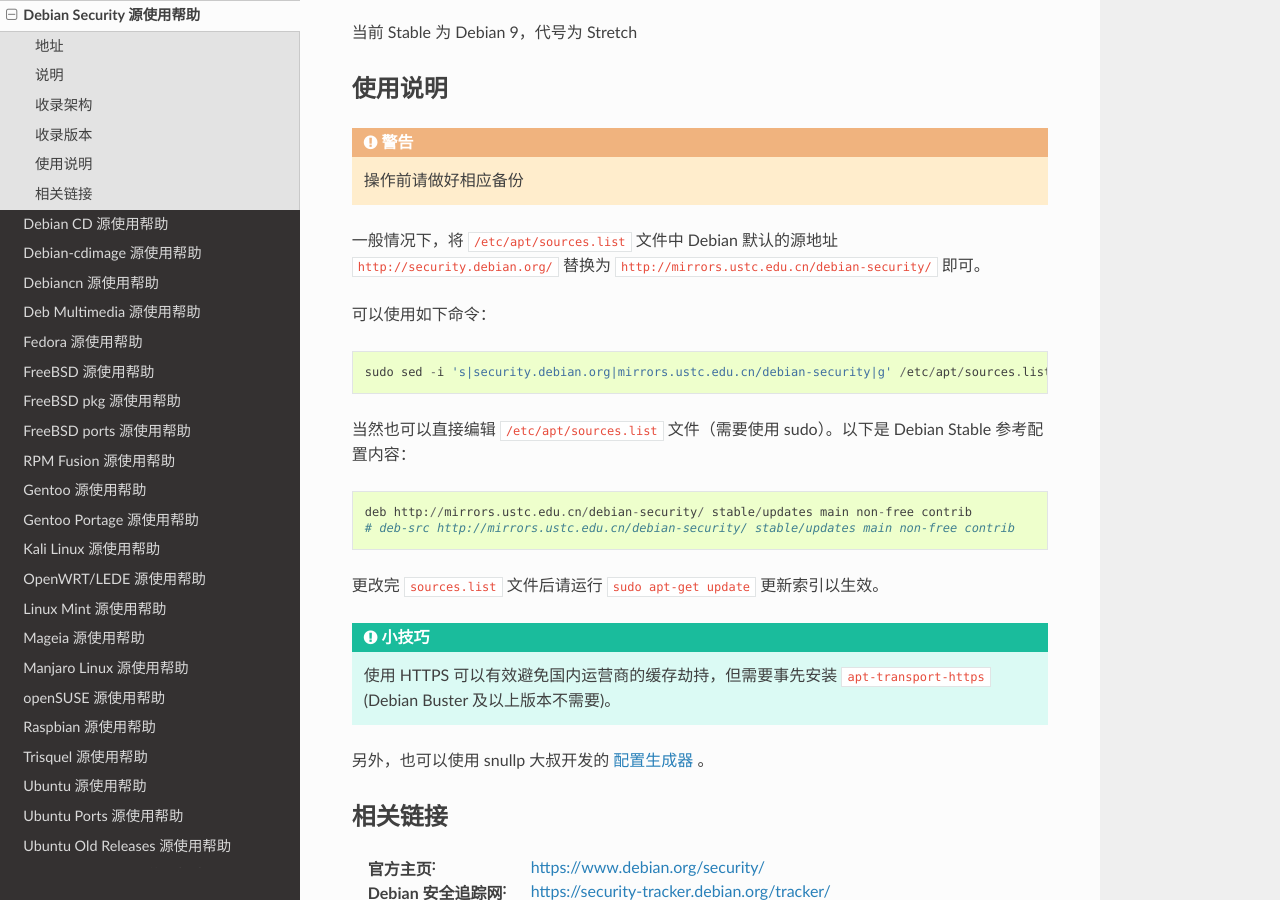
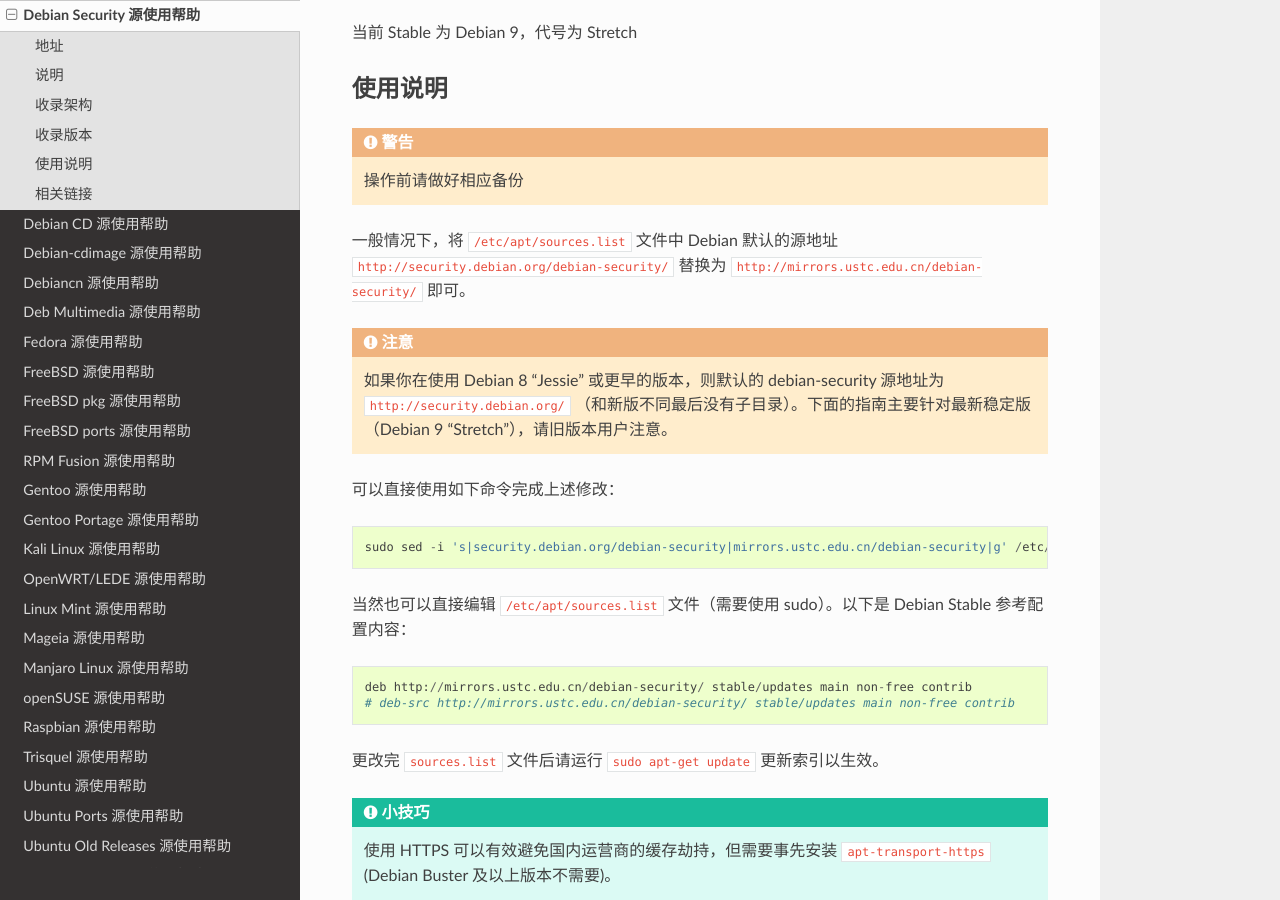
Before and after one commit to ustclug/mirrorhelp, a Sphinx documentation site: the page built from source/debian-security.rst, in a window 1280 px wide and 900 px high, scrolled down 575 px. Built offline with Sphinx 7.4.7 and the Read the Docs theme 2.0.0, drawn with Linux system fonts in a browser that asks for light colours; pages that are not in the unit, such as notebooks, are missing from menus.

Commit message:
Update debian-security.rst as upstream URL changed

```diff
--- a/source/debian-security.rst
+++ b/source/debian-security.rst
@@ -31,14 +31,18 @@
 .. warning::
     操作前请做好相应备份
 
-一般情况下，将 :file:`/etc/apt/sources.list` 文件中 Debian 默认的源地址 ``http://security.debian.org/``
+一般情况下，将 :file:`/etc/apt/sources.list` 文件中 Debian 默认的源地址 ``http://security.debian.org/debian-security/``
 替换为 ``http://mirrors.ustc.edu.cn/debian-security/`` 即可。
 
-可以使用如下命令：
+.. attention::
+    如果你在使用 Debian 8 "Jessie" 或更早的版本，则默认的 debian-security 源地址为 ``http://security.debian.org/`` （和新版不同最后没有子目录）。下面的指南主要针对最新稳定版（Debian 9 "Stretch"），请旧版本用户注意。
+
+
+可以直接使用如下命令完成上述修改：
 
 ::
 
-  sudo sed -i 's|security.debian.org|mirrors.ustc.edu.cn/debian-security|g' /etc/apt/sources.list
+  sudo sed -i 's|security.debian.org/debian-security|mirrors.ustc.edu.cn/debian-security|g' /etc/apt/sources.list
 
 当然也可以直接编辑 :file:`/etc/apt/sources.list` 文件（需要使用 sudo）。以下是 Debian Stable 参考配置内容：
 
```
